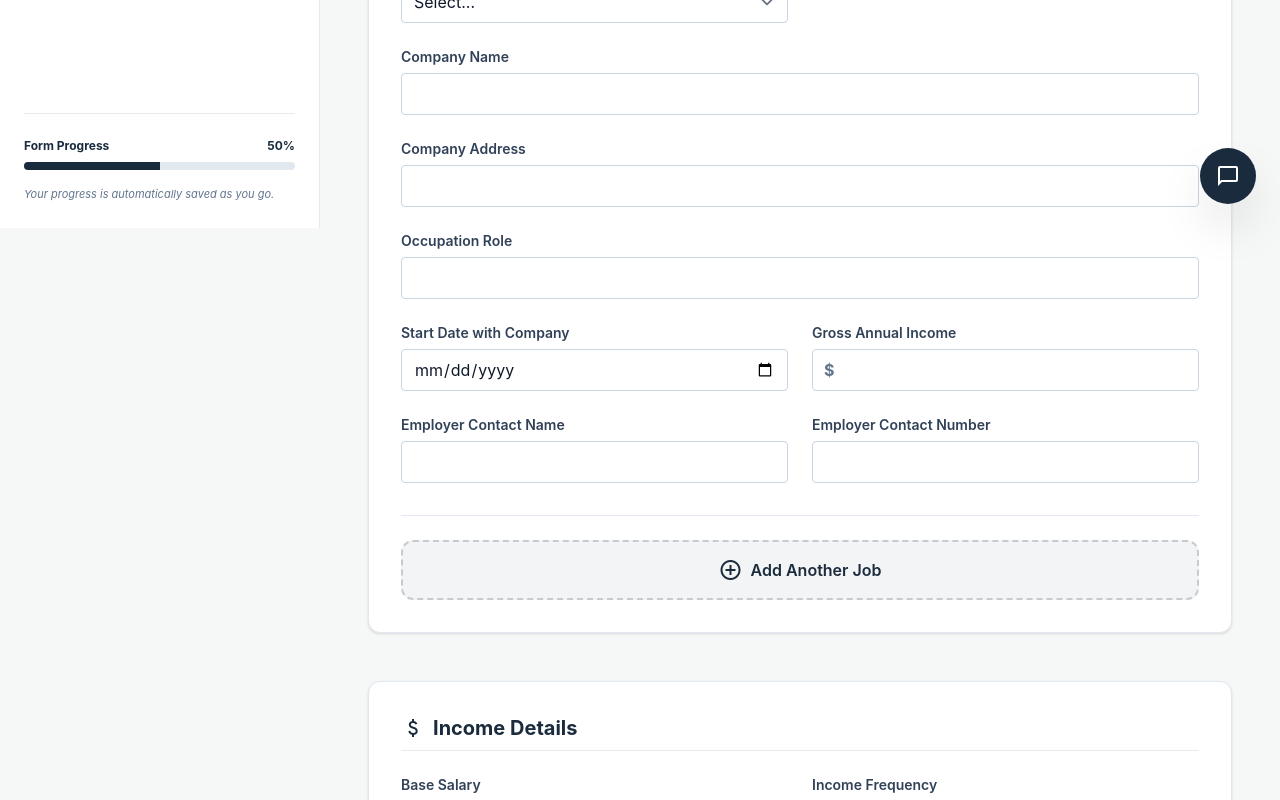
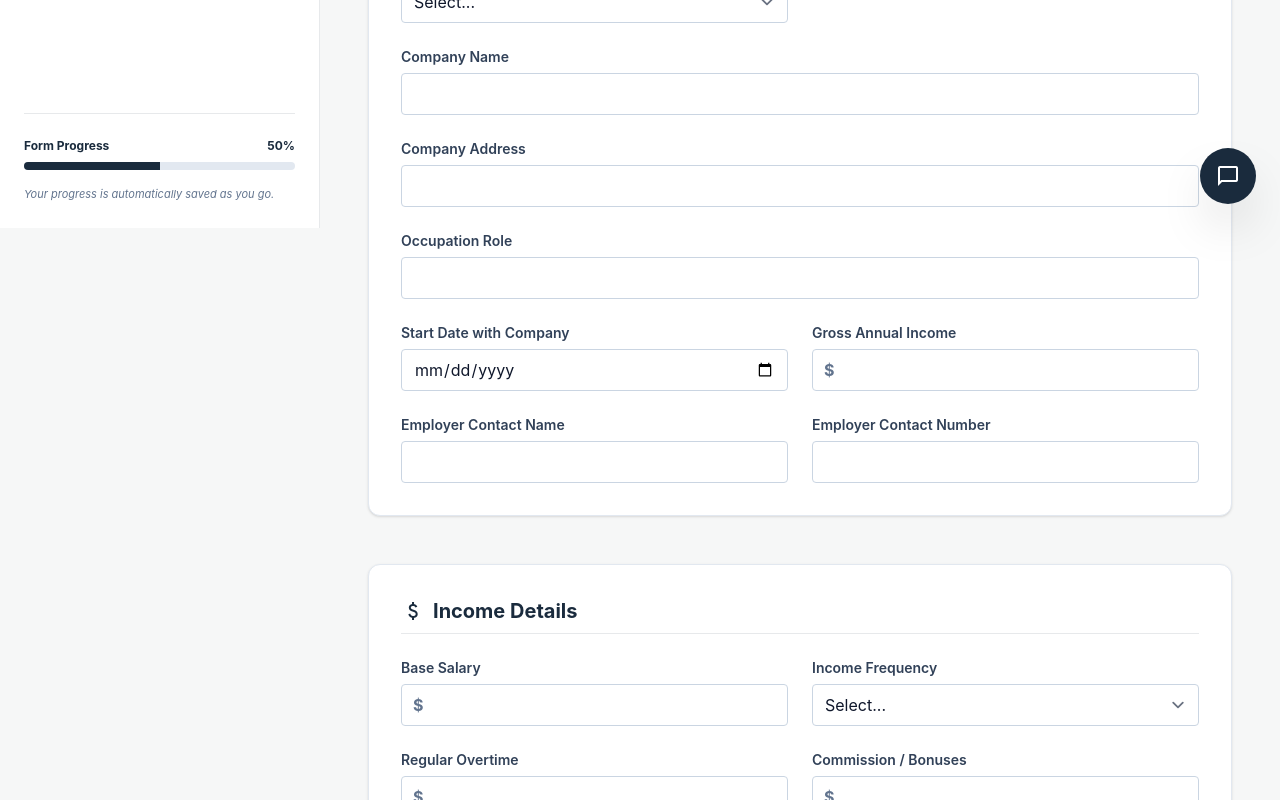
Before and after one commit to Kendellpatrice/brokerflow, a Next.js app in the folder brokerflow/: page /employment-income in a window 1280 px wide. Shown: the part 572-1372 px from the top of the page. Built offline with nearby package versions, Linux system fonts and the light colour scheme.

Commit message:
feat: Implement employment start date tracking and conditional UI to prompt for a minimum 3-year employment history.

```diff
--- a/brokerflow/src/app/employment-income/page.tsx
+++ b/brokerflow/src/app/employment-income/page.tsx
@@ -6,15 +6,33 @@ import { useState } from "react";
 import { CurrencyInput } from "@/components/CurrencyInput";
 
 export default function EmploymentIncomePage() {
-  const [employments, setEmployments] = useState([{ id: 1 }]);
+  const [employments, setEmployments] = useState<{ id: number, startDate?: string }[]>([{ id: 1, startDate: "" }]);
 
   const addEmployment = () => {
-    setEmployments([...employments, { id: Date.now() }]);
+    setEmployments([...employments, { id: Date.now(), startDate: "" }]);
   };
 
   const removeEmployment = (idToRemove: number) => {
     setEmployments(employments.filter((emp) => emp.id !== idToRemove));
   };
+
+  const updateEmploymentDate = (id: number, date: string) => {
+    setEmployments(employments.map(emp => emp.id === id ? { ...emp, startDate: date } : emp));
+  };
+
+  const getOldestStartDate = () => {
+    const dates = employments
+      .map(e => e.startDate)
+      .filter(Boolean)
+      .map(d => new Date(d!).getTime())
+      .filter(t => !isNaN(t));
+
+    if (dates.length === 0) return null;
+    return new Date(Math.min(...dates));
+  };
+
+  const oldestDate = getOldestStartDate();
+  const hasLessThan3Years = oldestDate ? (new Date().getTime() - oldestDate.getTime()) / (1000 * 60 * 60 * 24 * 365.25) < 3 : false;
 
   return (
     <div className="relative flex min-h-screen w-full flex-col overflow-x-clip">
@@ -75,7 +93,7 @@ export default function EmploymentIncomePage() {
               <div className="bg-white border border-slate-200 rounded-xl p-6 md:p-8 dark:bg-slate-800 dark:border-slate-700 shadow-sm">
                 <div className="flex items-center gap-2 mb-6 pb-2 border-b border-primary/10">
                   <span className="material-symbols-outlined text-primary">work</span>
-                  <h2 className="text-xl font-bold text-primary dark:text-slate-100">Employment Details</h2>
+                  <h2 className="text-xl font-bold text-primary dark:text-slate-100">Employment History</h2>
                   <span className="ml-2 text-xs font-normal italic text-slate-500 bg-slate-100 dark:bg-slate-700 px-2 py-1 rounded">Min. 3 years required</span>
                 </div>
 
@@ -147,7 +165,12 @@ export default function EmploymentIncomePage() {
 
                       <div className="flex flex-col gap-1.5">
                         <label className="text-sm font-semibold text-slate-700 dark:text-slate-300">Start Date with Company</label>
-                        <input className="rounded border-slate-300 dark:bg-slate-800 dark:border-slate-700 focus:ring-primary focus:border-primary" type="date" />
+                        <input
+                          className="rounded border-slate-300 dark:bg-slate-800 dark:border-slate-700 focus:ring-primary focus:border-primary"
+                          type="date"
+                          value={emp.startDate || ""}
+                          onChange={(e) => updateEmploymentDate(emp.id, e.target.value)}
+                        />
                       </div>
 
                       <div className="flex flex-col gap-1.5">
@@ -169,16 +192,27 @@ export default function EmploymentIncomePage() {
                   </div>
                 ))}
 
+                {hasLessThan3Years && (
                   <div className="mt-8 pt-6 border-t border-slate-200 dark:border-slate-700">
+                    <div className="mb-6 rounded-xl border border-blue-200 bg-blue-50 p-4 text-blue-800 dark:border-blue-800/30 dark:bg-blue-900/20 dark:text-blue-200">
+                      <div className="flex items-center gap-2 font-bold mb-1">
+                        <span className="material-symbols-outlined text-[20px]">info</span>
+                        Additional Job History Required
+                      </div>
+                      <p className="text-sm opacity-90 ml-7">
+                        Lenders require a minimum of 3 years continuous employment history. Because your earliest stated start date is within the last 3 years, please provide your previous employment details.
+                      </p>
+                    </div>
                     <button
                       type="button"
                       onClick={addEmployment}
                       className="flex w-full items-center justify-center gap-2 rounded-xl border-2 border-dashed border-primary/20 bg-primary/5 px-4 py-4 font-semibold text-primary transition-colors hover:border-primary/40 hover:bg-primary/10"
                     >
                       <span className="material-symbols-outlined">add_circle</span>
-                    Add Another Job
+                      Add Previous Job
                     </button>
                   </div>
+                )}
               </div>
             </div>
 
```
Lines whose indentation alone changed are shown as unchanged.
